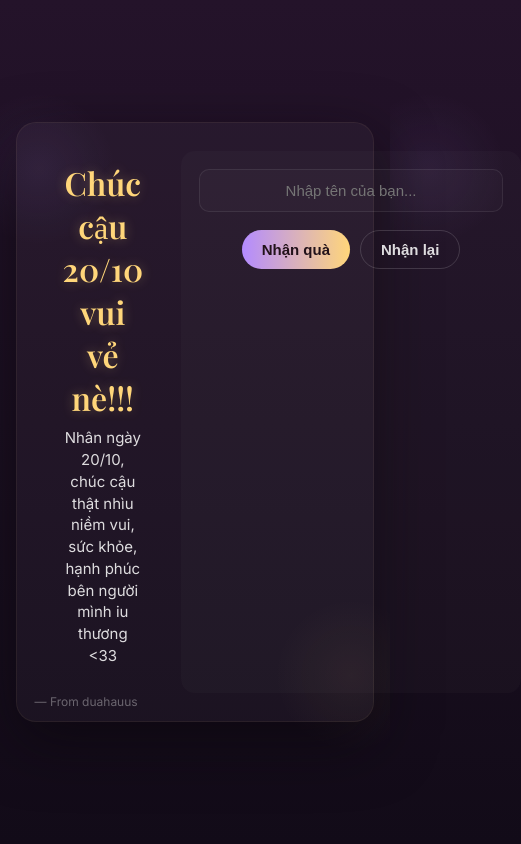
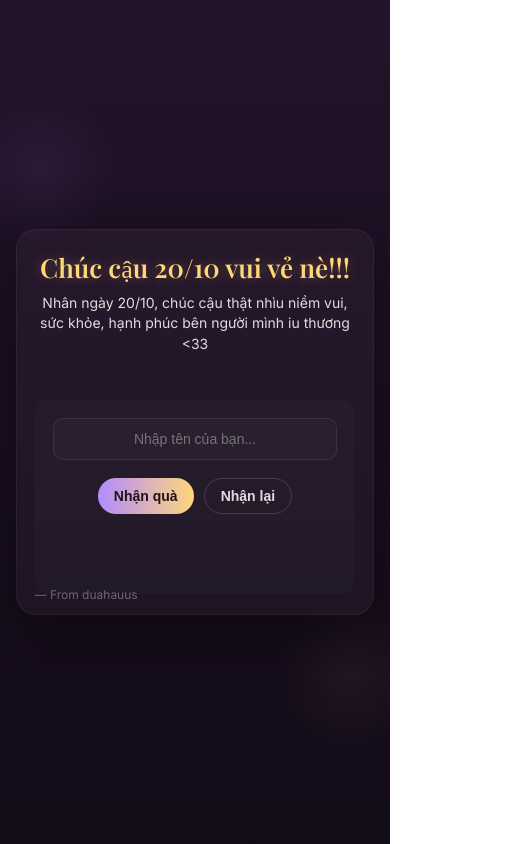
Before and after one commit to Duahaudangiu/Haha, a plain HTML site: page index.html in a window 390 px wide. Shown: the whole page, 521 px wide, since content can reach past the window. Drawn offline with nearby package versions, Linux system fonts and the light colour scheme.

Commit message:
Update index.html

```diff
--- a/index.html
+++ b/index.html
@@ -109,6 +109,54 @@ input[type="text"]{
 
 /* small fade helper */
 .fadeOut{opacity:0;transition:opacity 0.9s ease;}
+
+/* Responsive cho màn hình nhỏ */
+@media (max-width: 768px) {
+  .card {
+    display: flex;
+    flex-direction: column;
+    align-items: center;
+    padding: 20px 18px;
+  }
+
+  .left {
+    padding: 0;
+  }
+
+  .logo {
+    font-size: 26px;
+  }
+
+  .subtitle {
+    font-size: 14px;
+  }
+
+  .panel {
+    width: 100%;
+    margin-top: 10px;
+  }
+
+  .popup {
+    min-width: 85%;
+    padding: 20px;
+  }
+
+  input[type="text"] {
+    font-size: 14px;
+  }
+
+  .btn {
+    font-size: 14px;
+    padding: 9px 16px;
+  }
+
+  .messagePopup {
+    top: 12%;
+    padding: 12px 16px;
+    font-size: 14px;
+  }
+}
+
 </style>
 </head>
 <body>
```
